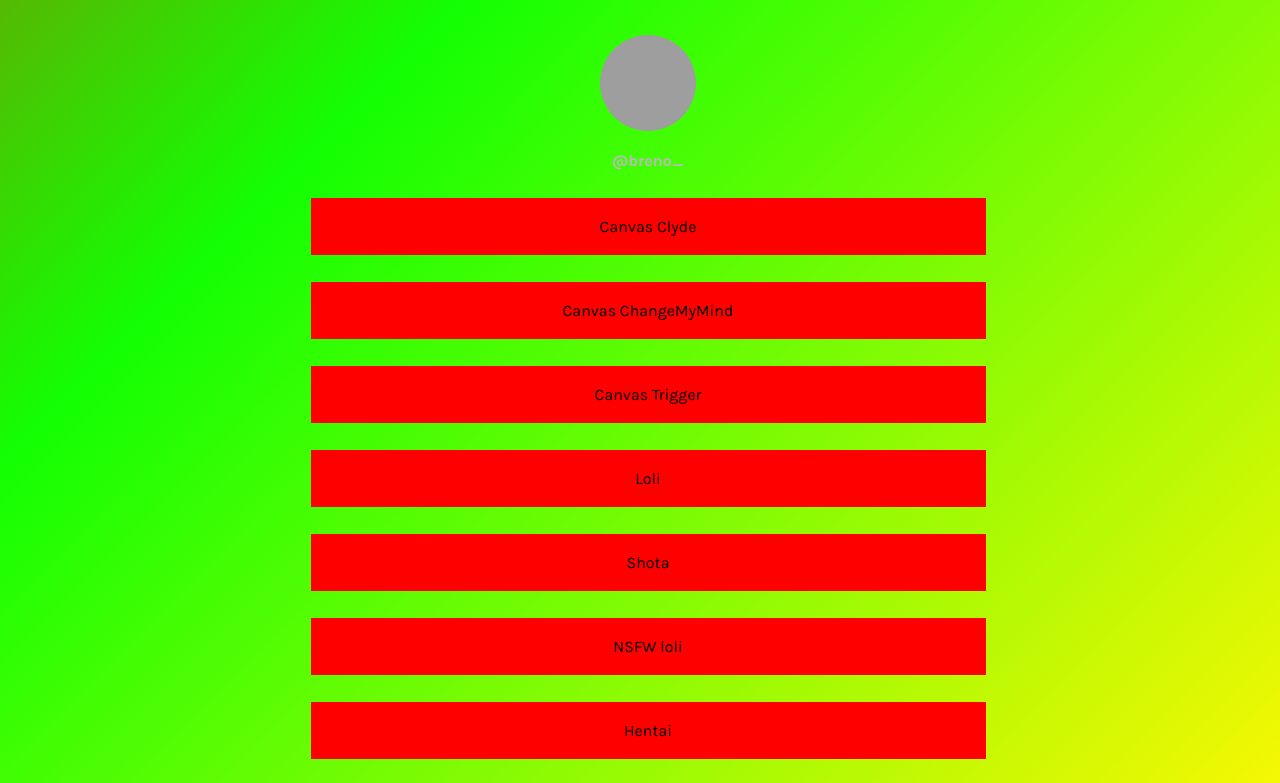
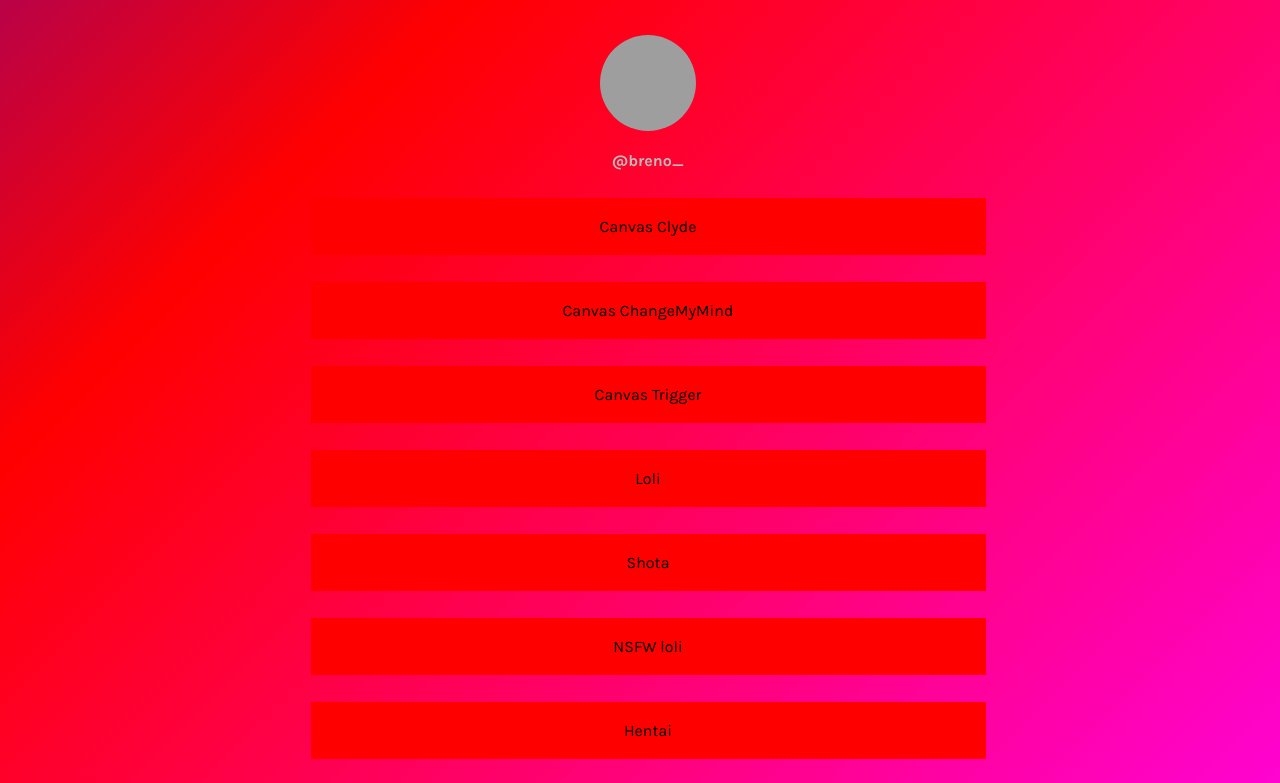
Before and after one commit to sayo-api/akame-base-api, a website: page public/index.html in a window 1280 px wide. Shown: the top 783 px of the page. Drawn offline with Linux system fonts and the light colour scheme; grey boxes are pictures that could not be loaded.

Commit message:
first commit

```diff
--- a/public/css/style.css
+++ b/public/css/style.css
@@ -11,9 +11,8 @@ html, body {
   width: 100%;
   height:100%;
 }
-
 body {
-    background: linear-gradient(-45deg, #1e05ff, #ff03e6, #8903ff, #fff703, #13ff03, #ff0303);
+    background: linear-gradient(-45deg, #ff03d9, #ff0000, #0307ff, #ff03d9, #ff0000, #0307ff);
     background-size: 400% 400%;
     animation: gradient 1s ease infinite;
 }
@@ -29,10 +28,6 @@ body {
         background-position: 0% 50%;
     }
 }
-
-
-
-
 #userPhoto{
     width: 96px;
     height: 96px;
```
Also changed, not shown: 1 other file.
